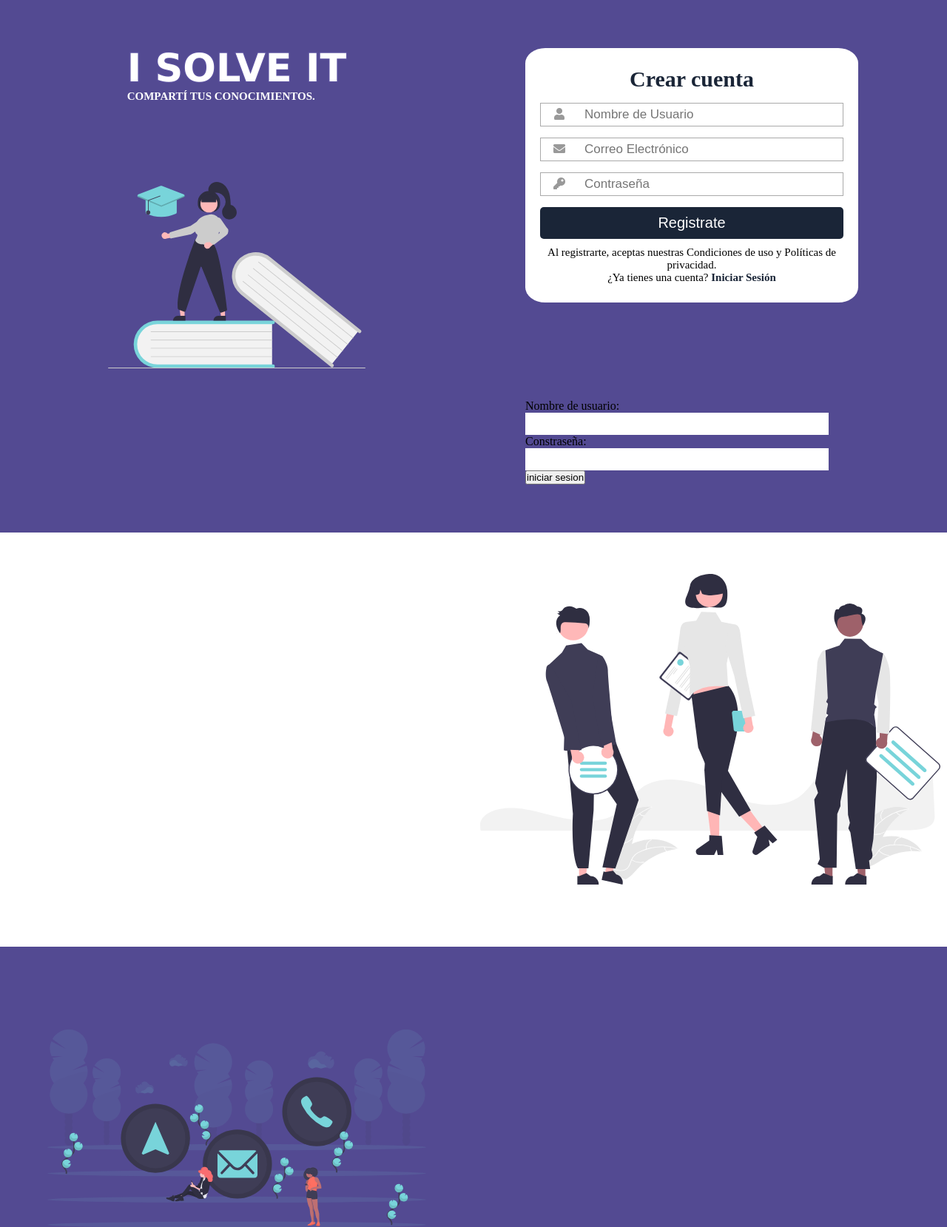
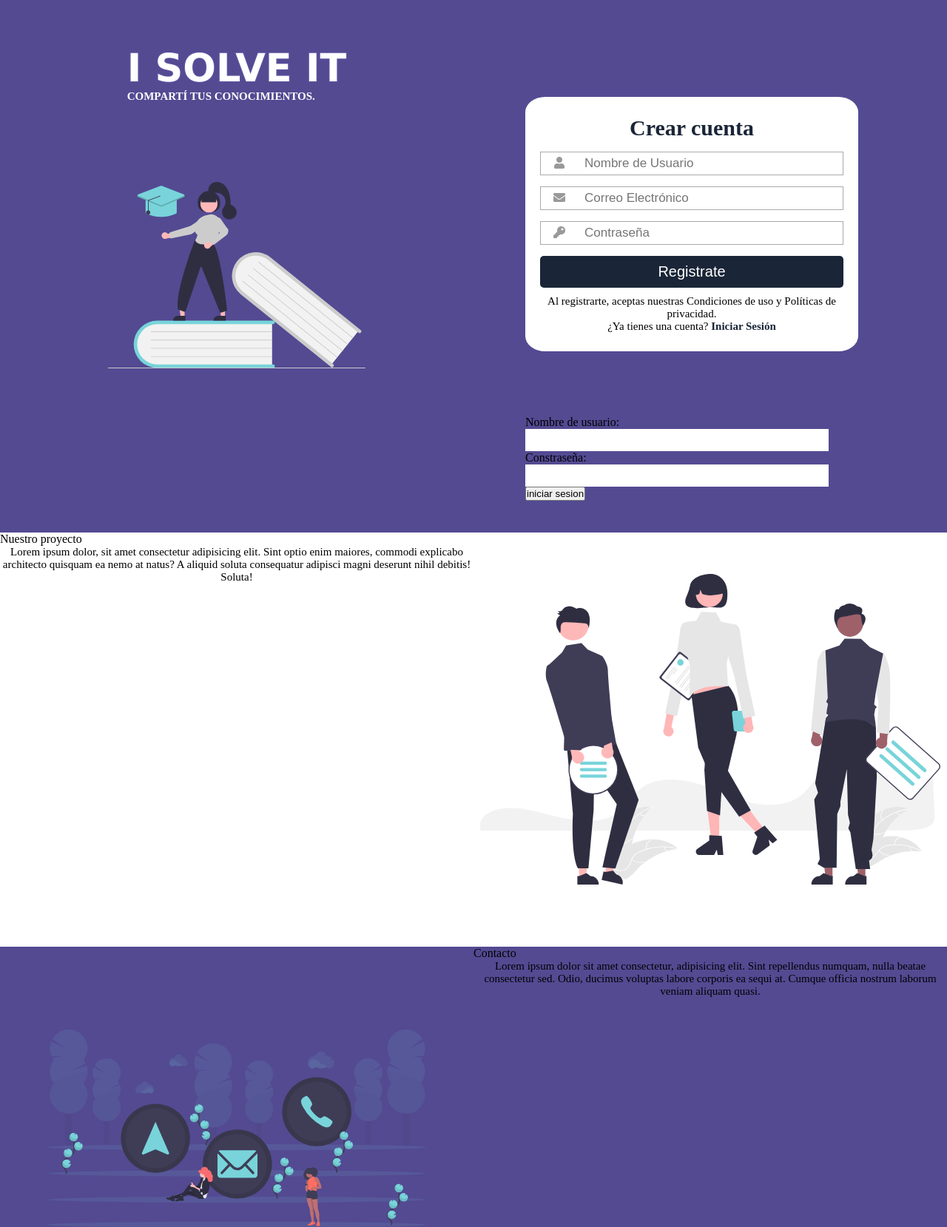
Before and after one commit to Nasher3296/ISolveIt, a PHP site: page / in a window 1280 px wide. Shown: the part 80-1739 px from the top of the page at 74% size. Run offline with PHP 8.4, Linux system fonts and the light colour scheme; some libraries are stand-ins or nearby versions.

Commit message:
Arreglando errores para merge

```diff
--- a/PagInicio/style.css
+++ b/PagInicio/style.css
@@ -4,6 +4,9 @@
   box-sizing: border-box;
   }
 
+  html{
+    scroll-behavior: smooth;
+  }
 
 body{
 background-color:rgb(83, 74, 146);
--- a/index.html
+++ b/index.html
@@ -15,16 +15,16 @@
             <a href="#" class="logo nav-link">Logo</a>
             <ul class="menu-nav">
             <li class="menu-nav-item">
-                <a href="" class="menu-nav-link nav-link">app</a>
+                <a href="#App" class="menu-nav-link nav-link">app</a>
             </li>
             <li class="menu-nav-item">
                 <a href="" class="menu-nav-link nav-link">Opiniones</a>
             </li>
             <li class="menu-nav-item">
-                <a href="" class="menu-nav-link nav-link">Sobre nosotros</a>
+                <a href="#SobreNosotros" class="menu-nav-link nav-link" title="SobreNosotros">Sobre Nosotros</a>
             </li>
             <li class="menu-nav-item">
-                <a href="" class="menu-nav-link nav-link">Contacto</a>
+                <a href="#Contacto" class="menu-nav-link nav-link" title="Contacto">Contacto</a>
             </li>
             </ul>
         </nav>
@@ -41,6 +41,7 @@
             </div>
             <img src="PagInicio/Recursos/ilustraciones/Ilustracion_1.svg" class="ilustracion">
             <div class="divform">
+                <a name="App"></a>
                 <!--registro y login -->
                 <div class="registroDiv">
                     <form class="formulario" action="ImplementarPHP/registroUsuario.php" method="POST" id="formRegistro" onsubmit="return verificarPass();">
@@ -100,13 +101,17 @@
         </section>
         <section class="nosotros">
             <div class="cont_nos">
-            <!--aca va el texto uwu-->
+                 <a name="SobreNosotros"></a>
+                <div class="SobreNos_Titulo">Nuestro proyecto</div>
+                <p class="parrafo2">Lorem ipsum dolor, sit amet consectetur adipisicing elit. Sint optio enim maiores, commodi explicabo architecto quisquam ea nemo at natus? A aliquid soluta consequatur adipisci magni deserunt nihil debitis! Soluta!</p>
             </div>
              <img src="PagInicio/Recursos/ilustraciones/Ilustracion_2.svg" class="ilustracion2">
          </section>
          <section class="contacto">
              <div class="cont_contacto">
-            <!-- aca va el texto uwu -->
+                 <a name="Contacto"></a>
+                 <div class="Contacto_Titulo">Contacto</div>
+                 <p class="parrafo2" id=p>Lorem ipsum dolor sit amet consectetur, adipisicing elit. Sint repellendus numquam, nulla beatae consectetur sed. Odio, ducimus voluptas labore corporis ea sequi at. Cumque officia nostrum laborum veniam aliquam quasi.</p>
              </div>
              <img src="PagInicio/Recursos/ilustraciones/Ilustracion_3.svg"class="ilustracion3">
          </section>
```
Lines whose indentation alone changed are shown as unchanged.
